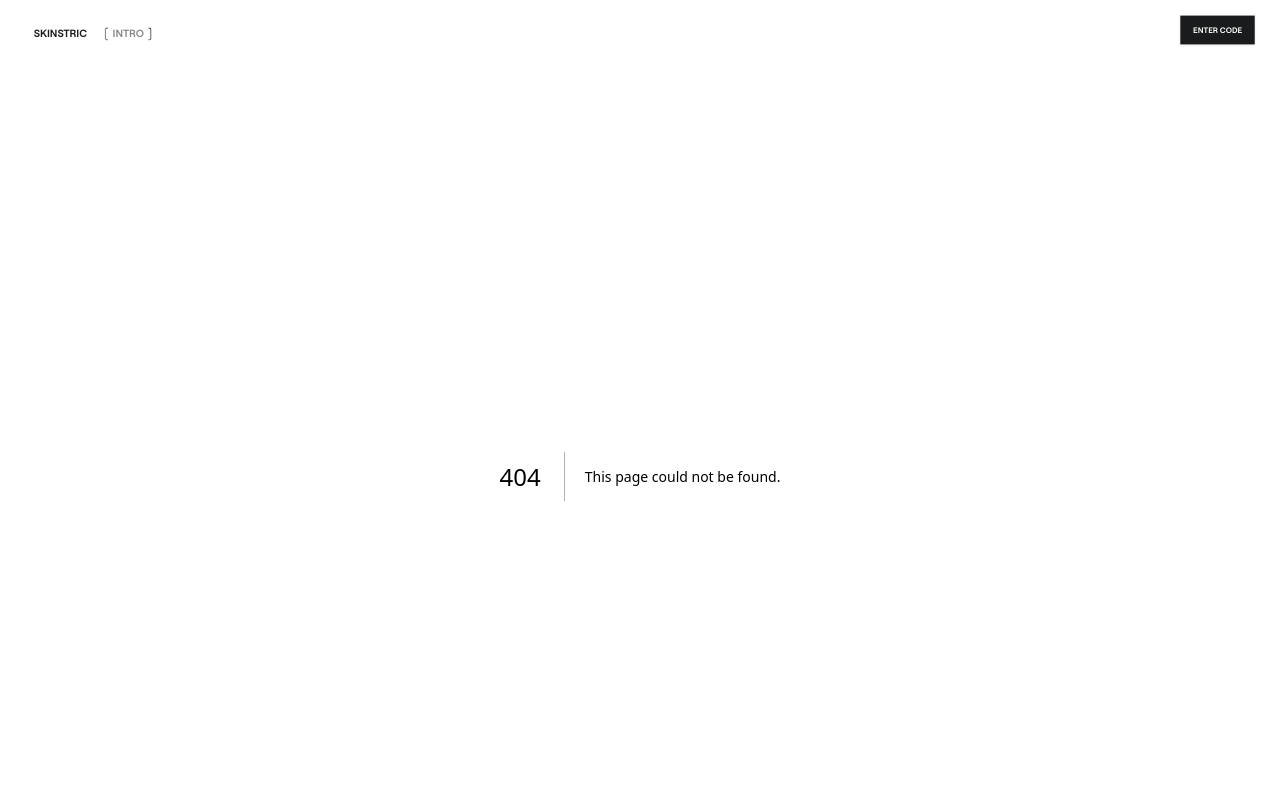
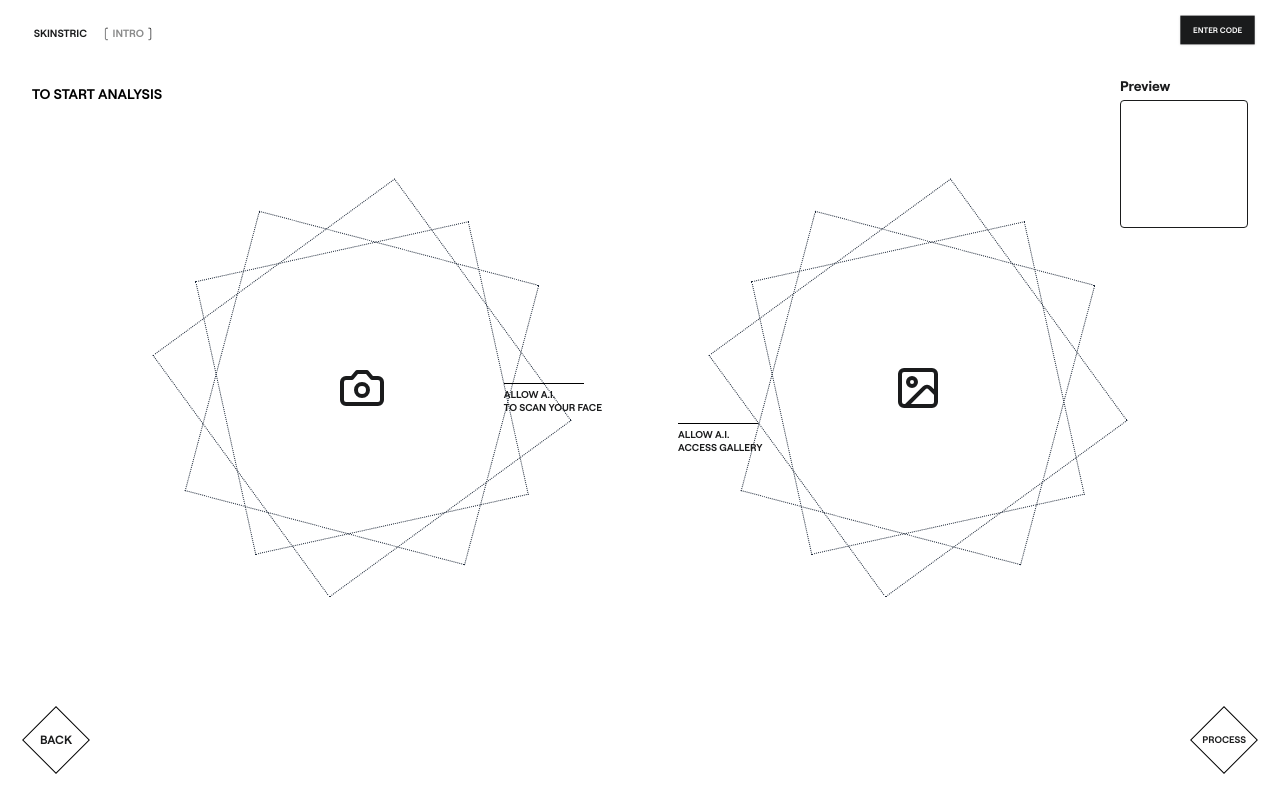
Before and after one commit to worldofwandag/skinstric-wandag, a Next.js app: page /result in a window 1280 px wide. Before the commit this address had no page. Shown: the top 812 px of the page. Built offline with nearby package versions, Linux system fonts and the light colour scheme.

Commit message:
html css setup for result page

```diff
--- /dev/null
+++ b/src/app/result/page.tsx
@@ -0,0 +1,157 @@
+import React from "react";
+
+const Page = () => {
+  return (
+    <div className="min-h-screen flex flex-col bg-white relative md:pt-[64px]">
+      <div className="absolute top-2 left-9 md:left-8 text-left">
+        <p className="text-black font-semibold text-xs md:text-sm">
+          TO START ANALYSIS
+        </p>
+      </div>
+      <div className="flex-1 flex flex-col md:flex-row items-center justify-center relative mb-32 md:mb-60 space-y-16 md:space-y-0">
+        <div className="relative md:absolute md:left-[40%] md:-translate-x-full flex flex-col items-center cursor-pointer">
+          <div
+            className="w-[350px] h-[350px] border border-dotted border-gray-800 rotate-45 !w-[120px] !h-[120px] md:!w-[300px] md:!h-[300px] rotate-45 border-gray-800"
+            style={{
+              translate: "none",
+              rotate: "none",
+              scale: "none",
+              transformOrigin: "50% 50%",
+              transform: "rotate(233.856deg)",
+            }}
+          ></div>
+
+          <div
+            className="w-[350px] h-[350px] border border-dotted border-gray-800 rotate-45 !w-[110px] !h-[110px] md:!w-[290px] md:!h-[290px] absolute top-1/2 left-1/2 -translate-x-1/2 -translate-y-1/2 rotate-45 border-gray-800"
+            style={{
+              translate: "none",
+              rotate: "none",
+              scale: "none",
+              transformOrigin: "50% 50%",
+              transform: "translate(-50%, -50%) rotate(104.863deg)"
+            }}
+          ></div>
+
+          <div
+            className="w-[350px] h-[350px] border border-dotted border-gray-800 rotate-45 !w-[100px] !h-[100px] md:!w-[280px] md:!h-[280px] absolute top-1/2 left-1/2 -translate-x-1/2 -translate-y-1/2 rotate-45 border-gray-800"
+            style={{
+              translate: "none",
+              rotate: "none",
+              scale: "none",
+              transformOrigin: "50% 50%",
+              transform: "translate(-50%, -50%) rotate(347.596deg)",
+            }}
+          ></div>
+          <div className="absolute inset-0 flex flex-col items-center justify-center">
+            <svg
+              xmlns="http://www.w3.org/2000/svg"
+              width="24"
+              height="24"
+              viewBox="0 0 24 24"
+              fill="none"
+              stroke="currentColor"
+              strokeWidth="2"
+              strokeLinecap="round"
+              strokeLinejoin="round"
+              className="lucide lucide-camera w-6 h-6 md:w-12 md:h-12"
+            >
+              <path d="M14.5 4h-5L7 7H4a2 2 0 0 0-2 2v9a2 2 0 0 0 2 2h16a2 2 0 0 0 2-2V9a2 2 0 0 0-2-2h-3l-2.5-3z"></path>
+              <circle cx="12" cy="13" r="3"></circle>
+            </svg>
+            <div className="absolute top-[55%] right-[-40px] md:right-[-90px] translate-y-[-20px]">
+              <div className="w-[40px] md:w-[80px] h-px bg-black"></div>
+              <p className="text-[7px] md:text-[10px] font-semibold mt-1 leading-tight">
+                ALLOW A.I.
+                <br />
+                TO SCAN YOUR FACE
+              </p>
+            </div>
+          </div>
+        </div>
+        <div className="relative md:absolute md:left-[60%] flex flex-col items-center cursor-pointer mt-12 md:mt-0">
+          <div
+            className="w-[350px] h-[350px] border border-dotted border-gray-800 rotate-45 !w-[120px] !h-[120px] md:!w-[300px] md:!h-[300px] rotate-45 border-gray-800"
+            style={{
+              translate: "none",
+              rotate: "none",
+              scale: "none",
+              transformOrigin: "50% 50%",
+              transform: "rotate(233.856deg)",
+            }}
+          ></div>
+
+          <div
+            className="w-[350px] h-[350px] border border-dotted border-gray-800 rotate-45 !w-[110px] !h-[110px] md:!w-[290px] md:!h-[290px] absolute top-1/2 left-1/2 -translate-x-1/2 -translate-y-1/2 rotate-45 border-gray-800"
+            style={{
+              translate: "none",
+              rotate: "none",
+              scale: "none",
+              transformOrigin: "50% 50%",
+              transform: "translate(-50%, -50%) rotate(104.863deg)",
+            }}
+          ></div>
+
+          <div
+            className="w-[350px] h-[350px] border border-dotted border-gray-800 rotate-45 !w-[100px] !h-[100px] md:!w-[280px] md:!h-[280px] absolute top-1/2 left-1/2 -translate-x-1/2 -translate-y-1/2 rotate-45 border-gray-800"
+            style={{
+              translate: "none",
+              rotate: "none",
+              scale: "none",
+              transformOrigin: "50% 50%",
+              transform: "translate(-50%, -50%) rotate(347.596deg)",
+            }}
+          ></div>
+
+          <div className="absolute inset-0 flex flex-col items-center justify-center">
+            <svg
+              xmlns="http://www.w3.org/2000/svg"
+              width="24"
+              height="24"
+              viewBox="0 0 24 24"
+              fill="none"
+              stroke="currentColor"
+              strokeWidth="2"
+              strokeLinecap="round"
+              strokeLinejoin="round"
+              className="lucide lucide-image w-6 h-6 md:w-12 md:h-12"
+            >
+              <rect width="18" height="18" x="3" y="3" rx="2" ry="2"></rect>
+              <circle cx="9" cy="9" r="2"></circle>
+              <path d="m21 15-3.086-3.086a2 2 0 0 0-2.828 0L6 21"></path>
+            </svg>
+            <div className="absolute top-[55%] left-[-40px] md:left-[-90px] translate-y-[20px]">
+              <div className="w-[40px] md:w-[80px] h-px bg-black"></div>
+              <p className="text-[7px] md:text-[10px] font-semibold mt-1 leading-tight">
+                ALLOW A.I.
+                <br />
+                ACCESS GALLERY
+              </p>
+            </div>
+          </div>
+        </div>
+        <input type="file" accept="image/*" className="hidden" />
+      </div>
+      <div className="absolute top-4 right-4 md:top-0 md:right-8">
+        <h1 className="text-xs md:text-sm font-extrabold mb-1">Preview</h1>
+        <div className="w-24 h-24 md:w-32 md:h-32 border rounded overflow-hidden"></div>
+      </div>
+      <div className="absolute bottom-48 md:!bottom-28  left-6 md:left-8">
+        <div className="relative w-10 h-10 md:!w-12 md:h-12 flex items-center justify-center border border-black rotate-45">
+          <span className="absolute rotate-[-45deg] text-xs font-semibold">
+            BACK
+          </span>
+          <a className="absolute inset-0" aria-label="Back" href="/"></a>
+        </div>
+      </div>
+      <div className="absolute bottom-48 md:bottom-28  right-6 md:right-8">
+        <div className="relative w-10 h-10 md:w-12 md:h-12 flex items-center justify-center border border-black rotate-45 cursor-pointer ">
+          <span className="absolute rotate-[-45deg] text-xs scale-[0.7] md:scale-[0.8] font-semibold">
+            PROCESS
+          </span>
+        </div>
+      </div>
+    </div>
+  );
+};
+
+export default Page;
--- a/src/app/testing/page.tsx
+++ b/src/app/testing/page.tsx
@@ -182,10 +182,10 @@ function FormInput({ error }: { error?: string[] }) {
 // Loading Dots component
 function LoadingDots() {
   return (
-    <div className="flex items-center justify-center space-x-2 py-8">
-      <div className="w-4 h-4 rounded-full bg-gray-800 animate-[bounce_1s_infinite_0ms] opacity-70"></div>
-      <div className="w-4 h-4 rounded-full bg-gray-800 animate-[bounce_1s_infinite_250ms] opacity-70"></div>
-      <div className="w-4 h-4 rounded-full bg-gray-800 animate-[bounce_1s_infinite_500ms] opacity-70"></div>
+    <div className="flex items-center justify-center space-x-4 py-8">
+      <div className="w-2 h-2 rounded-full bg-gray-800 animate-[bounce_1s_infinite_0ms] opacity-30"></div>
+      <div className="w-2 h-2 rounded-full bg-gray-800 animate-[bounce_1s_infinite_250ms] opacity-30"></div>
+      <div className="w-2 h-2 rounded-full bg-gray-800 animate-[bounce_1s_infinite_500ms] opacity-30"></div>
     </div>
   );
 }
```
